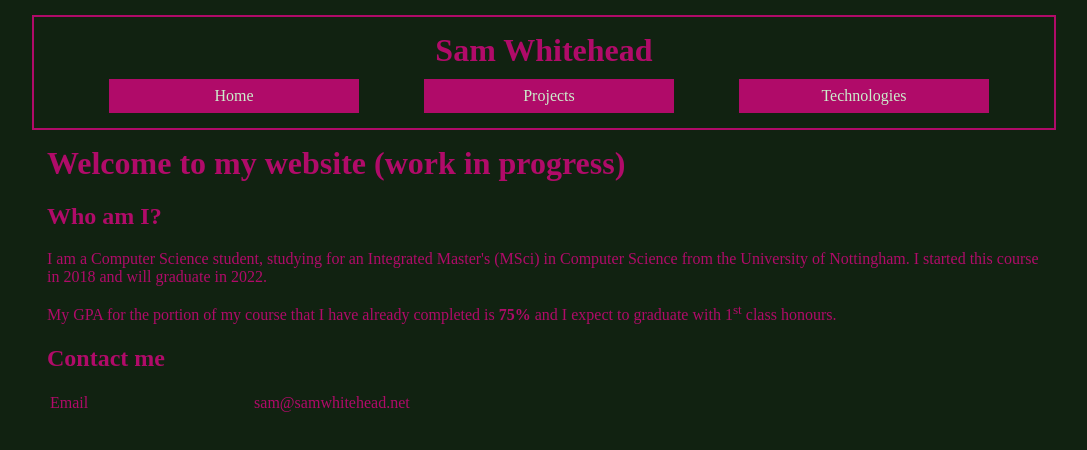
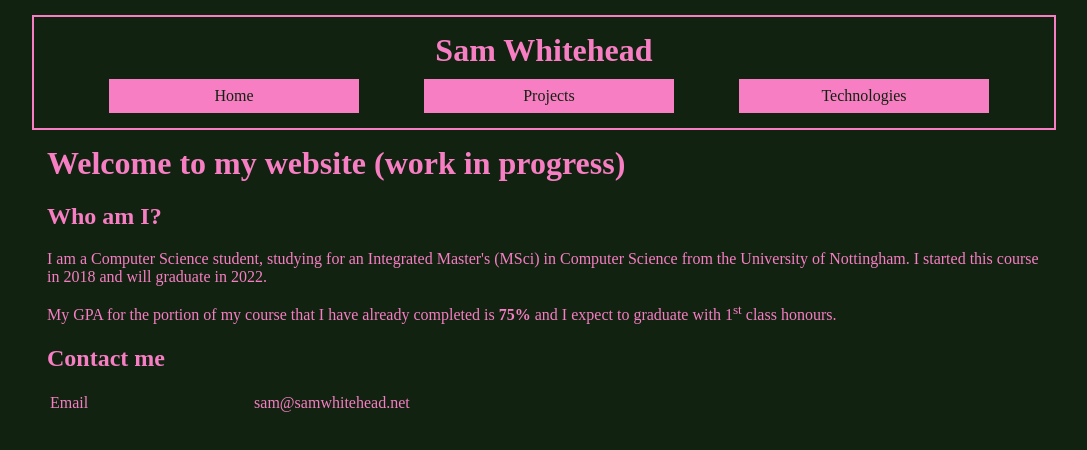
Before and after one commit to Ytrewq13/website, a plain HTML site: page index.html in a window 1280 px wide. Shown: the top 450 px of the page, without its empty margins (23-1110 px from the left). Drawn offline with Linux system fonts and the light colour scheme.

Commit message:
Make color scheme better for reading text.

```diff
--- a/css/master.css
+++ b/css/master.css
@@ -1,10 +1,8 @@
 :root {
     /* Color theme */
     --color-bg:      #112211;
-    --color-bg-alt1: #b00b1e;
-    --color-bg-alt2: red;
-    --color-fg:      #b00b69; /* nice */
-    --color-fg-alt1: #cceecc;
+    --color-bg-alt1: #b00b69; /* nice */
+    --color-fg:      #f77ec2;
 
     /* Padding */
     --padding-header: 10px;
@@ -74,7 +72,7 @@ body {
 .menu-item {
     max-width: inherit;
     /*background-color: var(--color-fg);*/
-    color: var(--color-fg-alt1);
+    color: var(--color-bg);
     padding: var(--padding-header-menu-item-link);
 }
 .menu-item:hover, .menu-item:active {
@@ -83,7 +81,6 @@ body {
 
 #content {
     padding: var(--padding-content);
-    height: 3000px;
 }
 
 @media only screen and (max-width: 768px) {
```
